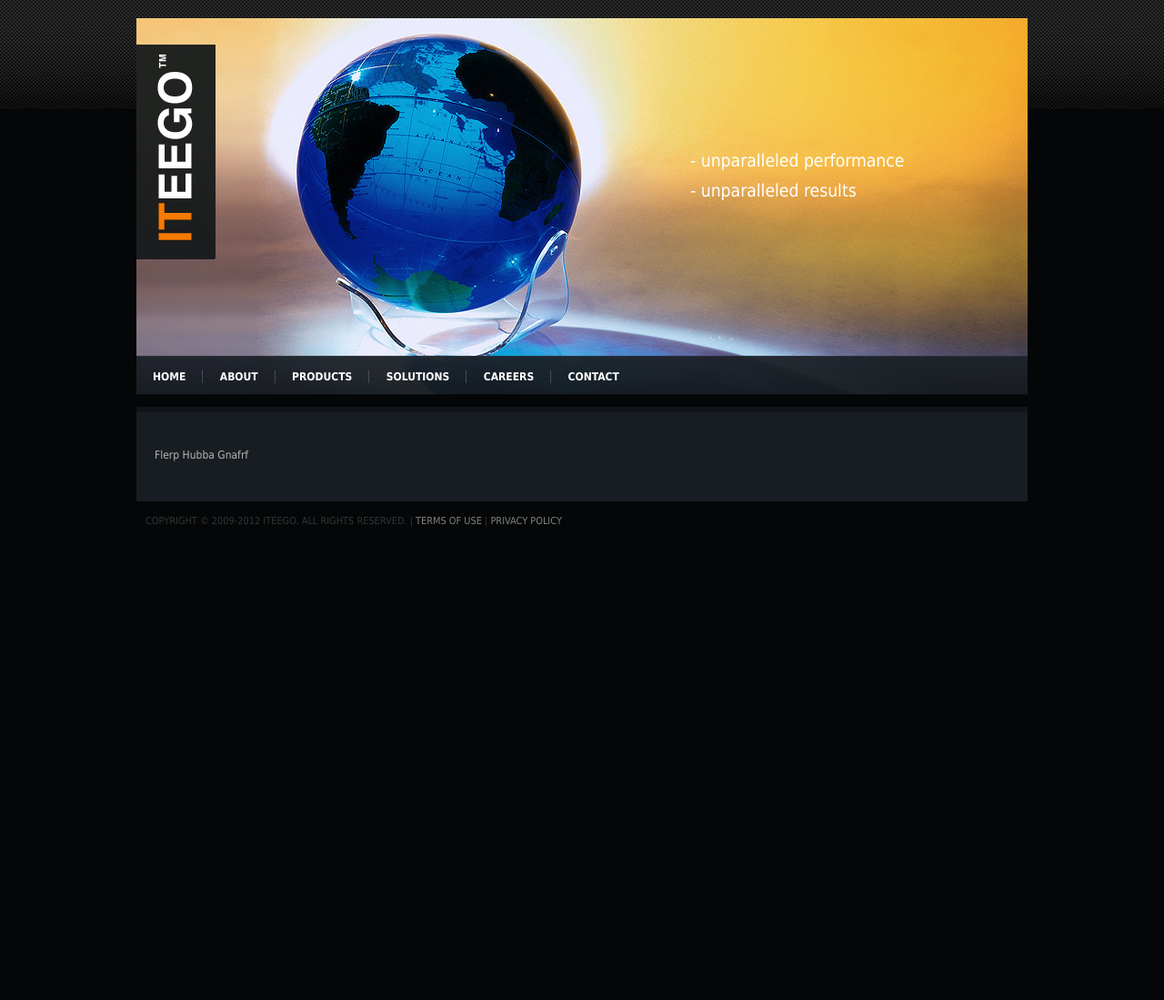
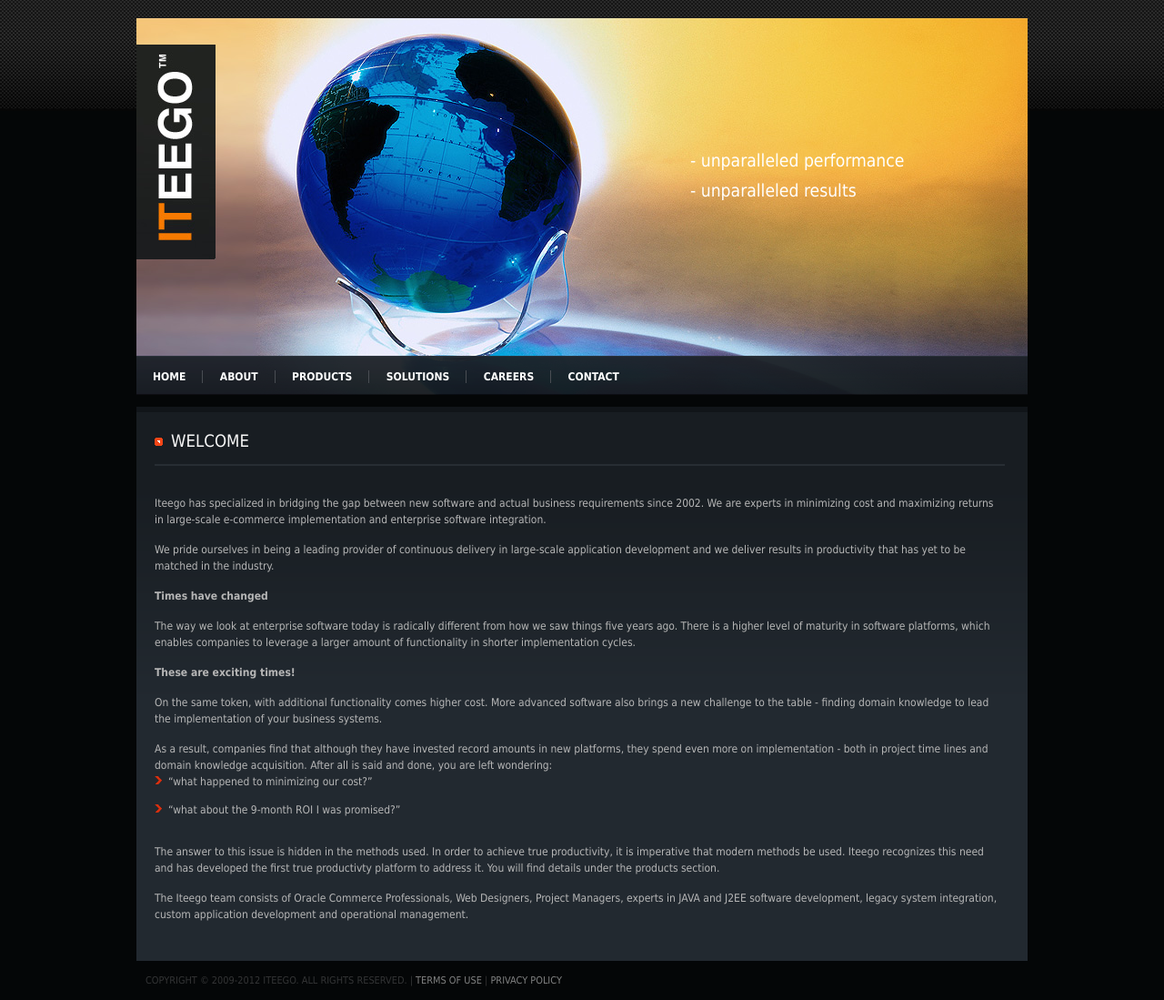
Before and after one commit to iteego/iteego.github.com, a Jekyll site: the page built from home.md, in a window 1280 px wide. Shown: the whole page at 91% size. Built offline with Jekyll 4.4.1, drawn with Linux system fonts in a browser that asks for light colours; our own code applies the rules of GitHub Pages for plain Markdown files; before the commit the page ends 901 px from its top, so only the background shows below that.

Commit message:
Added some content into test home.md

```diff
--- a/home.md
+++ b/home.md
@@ -2,7 +2,25 @@
 layout: default
 ---
 
+## welcome
 
-Flerp
-Hubba
-Gnafrf
+Iteego has specialized in bridging the gap between new software and actual business requirements since 2002. We are experts in minimizing cost and maximizing returns in large-scale e-commerce implementation and enterprise software integration.
+
+We pride ourselves in being a leading provider of continuous delivery in large-scale application development and we deliver results in productivity that has yet to be matched in the industry.
+
+**Times have changed**
+
+The way we look at enterprise software today is radically different from how we saw things five years ago. There is a higher level of maturity in software platforms, which enables companies to leverage a larger amount of functionality in shorter implementation cycles.
+
+**These are exciting times!**
+
+On the same token, with additional functionality comes higher cost.  More advanced software also brings a new challenge to the table - finding domain knowledge to lead the implementation of your business systems.
+
+As a result, companies find that although they have invested record amounts in new platforms, they spend even more on implementation - both in project time lines and domain knowledge acquisition. After all is said and done, you are left wondering:
+
+* "what happened to minimizing our cost?"
+* "what about the 9-month ROI I was promised?"
+
+The answer to this issue is hidden in the methods used. In order to achieve true productivity, it is imperative that modern methods be used. Iteego recognizes this need and has developed the first true productivty platform to address it. You will find details under the products section.
+
+The Iteego team consists of Oracle Commerce Professionals, Web Designers, Project Managers, experts in JAVA and J2EE software development, legacy system integration, custom application development and operational management.
```
